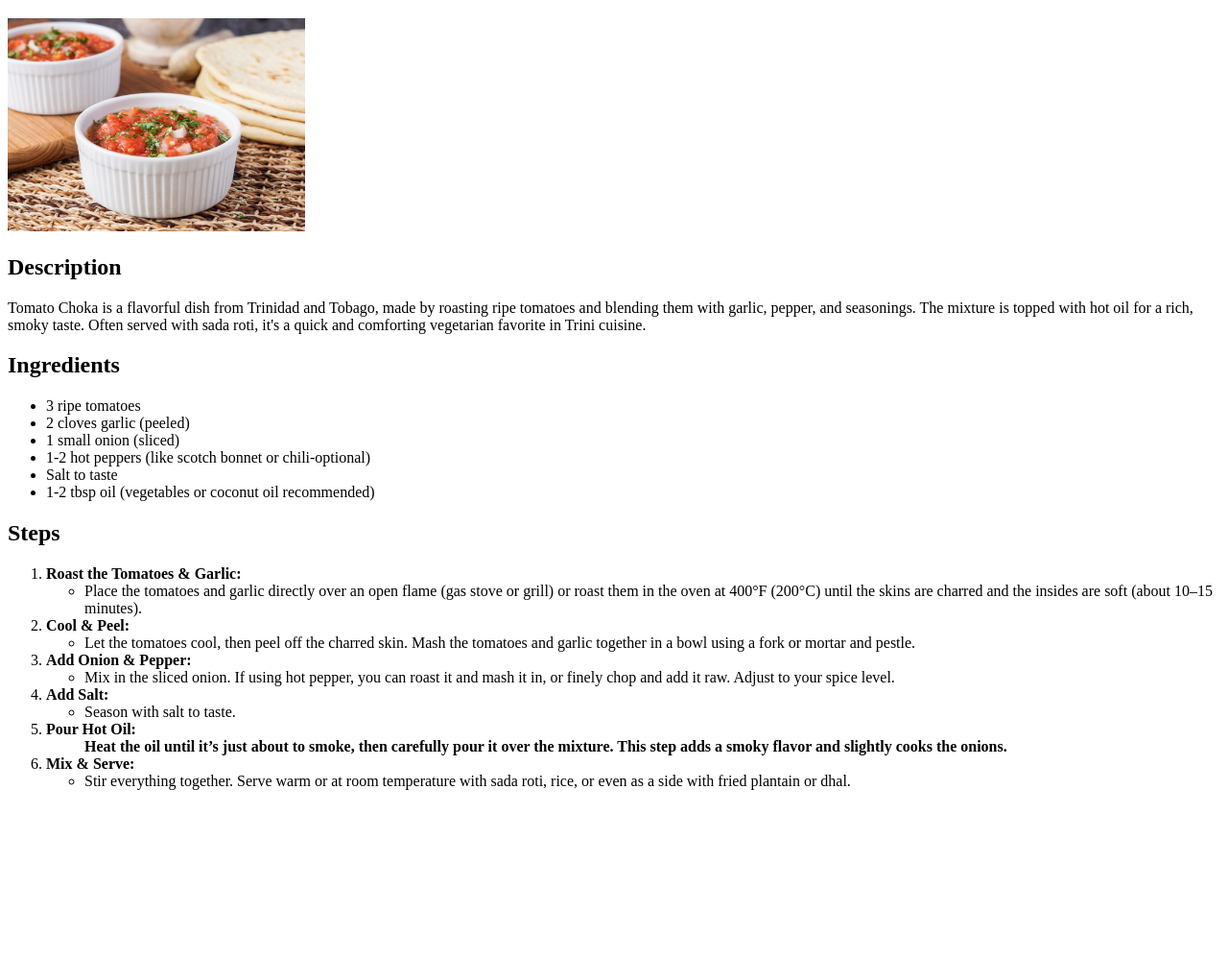
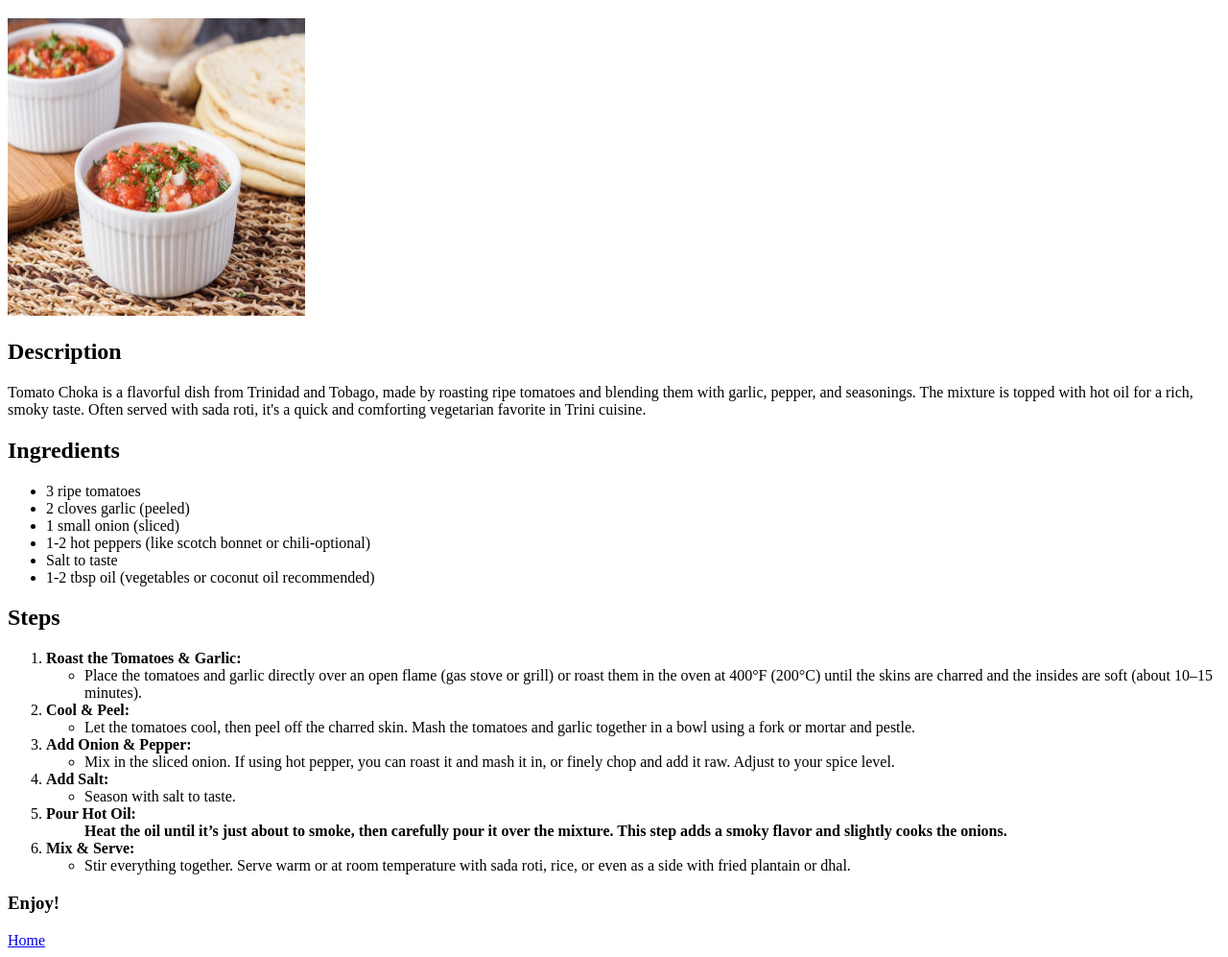
Before and after one commit to cga2020/odin-recipes, a plain HTML site: page recipes/tomato-choka.html in a window 1280 px wide. Shown: the part 61-1058 px from the top of the page at 96% size. Before the commit the page ends 900 px from the top, so only its background shows below. Drawn offline with Linux system fonts and the light colour scheme.

Commit message:
add missing photo

```diff
--- a/recipes/tomato-choka.html
+++ b/recipes/tomato-choka.html
@@ -7,7 +7,8 @@
 
     <body>
         <h1>Tomato Choka</h1>
-        <img src="../recipes/Tomato-Choka.jpg" alt="A photo of Tomato Choka" width="310" length="310">
+        <img src="tomato-choka.jpg" alt="A photo of Tomato Choka" width="310" height="310">
+
         <h2>Description</h2>
         <p>Tomato Choka is a flavorful dish from Trinidad and Tobago, made by roasting ripe tomatoes and blending them with garlic, pepper, and seasonings. The mixture is topped with hot oil for a rich, smoky taste. Often served with sada roti, it's a quick and comforting vegetarian favorite in Trini cuisine.</p>
         <h2>Ingredients</h2>
@@ -35,3 +36,7 @@
             <li><strong>Mix & Serve:</strong></li>
             <ul><li>Stir everything together. Serve warm or at room temperature with sada roti, rice, or even as a side with fried plantain or dhal.</li></ul>
         </ol>
+        <h3><strong>Enjoy!</strong></h3>
+        <a href="../index.html">Home</a>
+        </body>
+    </html>
```
